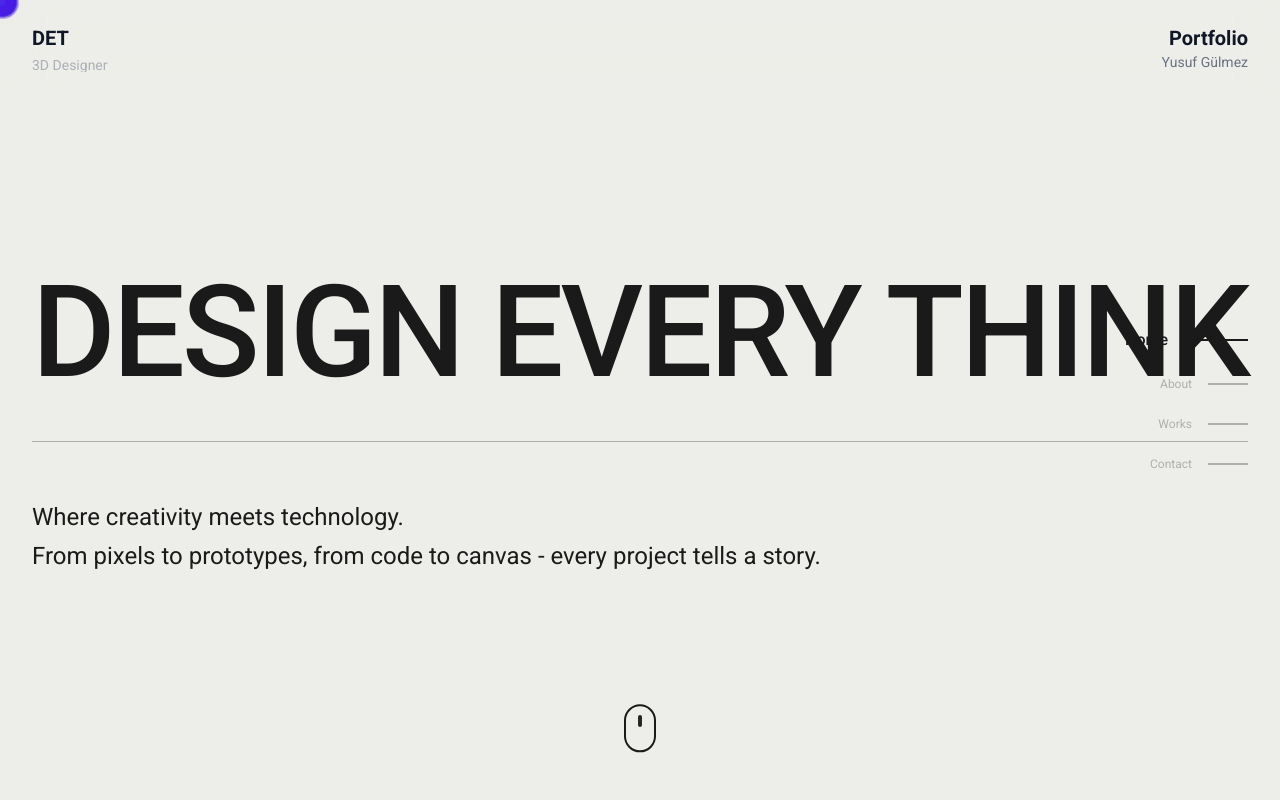
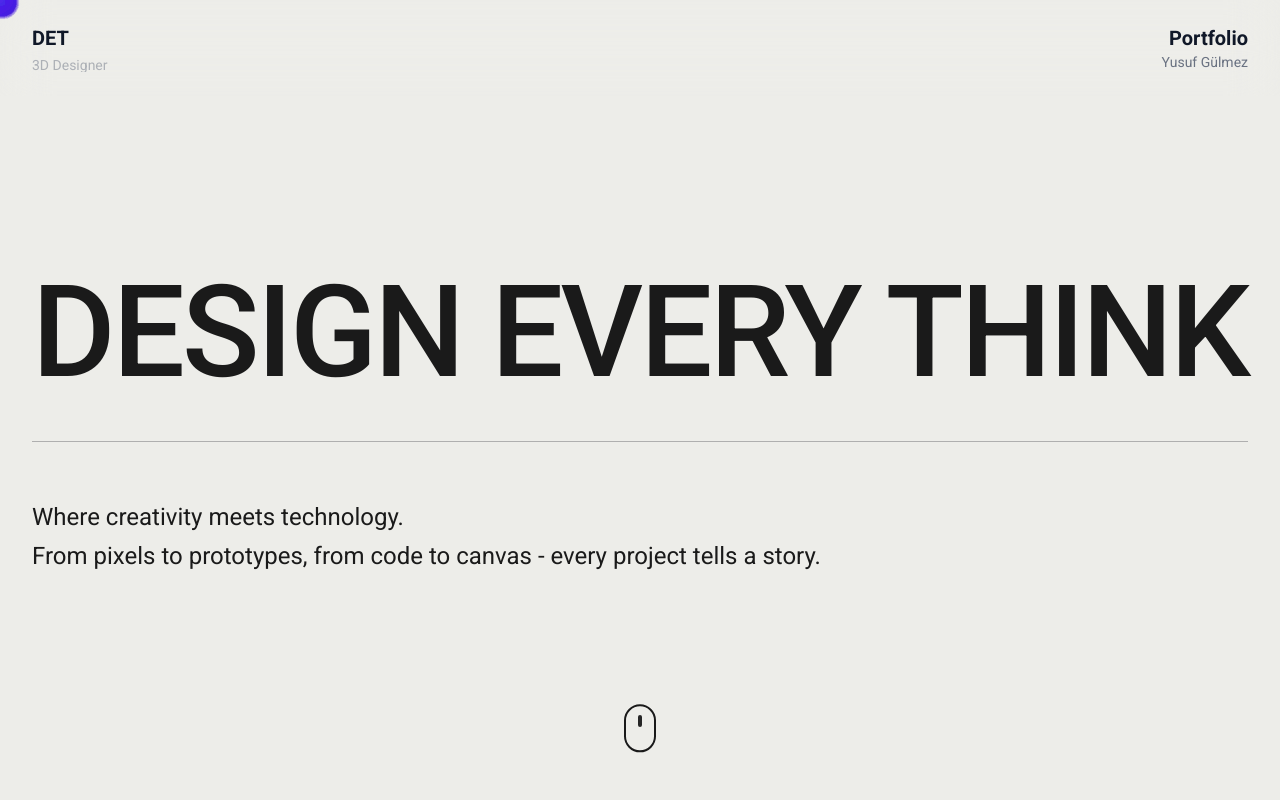
Before and after one commit to yusufgulmezz/portfolio, a Next.js app: page / in a window 1280 px wide. Shown: the top 800 px of the page. Built offline with nearby package versions, Linux system fonts and the light colour scheme.

Commit message:
VerticalNav bileşeni kaldırıldı ve layout.tsx dosyasından referansı silindi.

```diff
--- a/src/app/layout.tsx
+++ b/src/app/layout.tsx
@@ -3,7 +3,6 @@ import { Roboto, Geist_Mono } from "next/font/google";
 import "./globals.css";
 import Header from "@/components/layout/Header";
 import Footer from "@/components/layout/Footer";
-import VerticalNav from "@/components/layout/VerticalNav";
 import BlobCursor from "@/components/ui/BlobCursor";
 
 const roboto = Roboto({
@@ -50,7 +49,6 @@ export default function RootLayout({
           slowDuration={0.5}
           zIndex={100}
         />
-        <VerticalNav />
         <Header />
         <main className="pt-20 sm:pt-24 lg:pt-18">
           {children}
--- a/src/components/layout/VerticalNav.tsx
+++ b/src/components/layout/VerticalNav.tsx
@@ -1,4 +1,4 @@
-'use client';
+/*'use client';
 
 import { useState, useEffect } from 'react';
 
@@ -104,3 +104,4 @@ const VerticalNav = () => {
 };
 
 export default VerticalNav;
+*/
```
